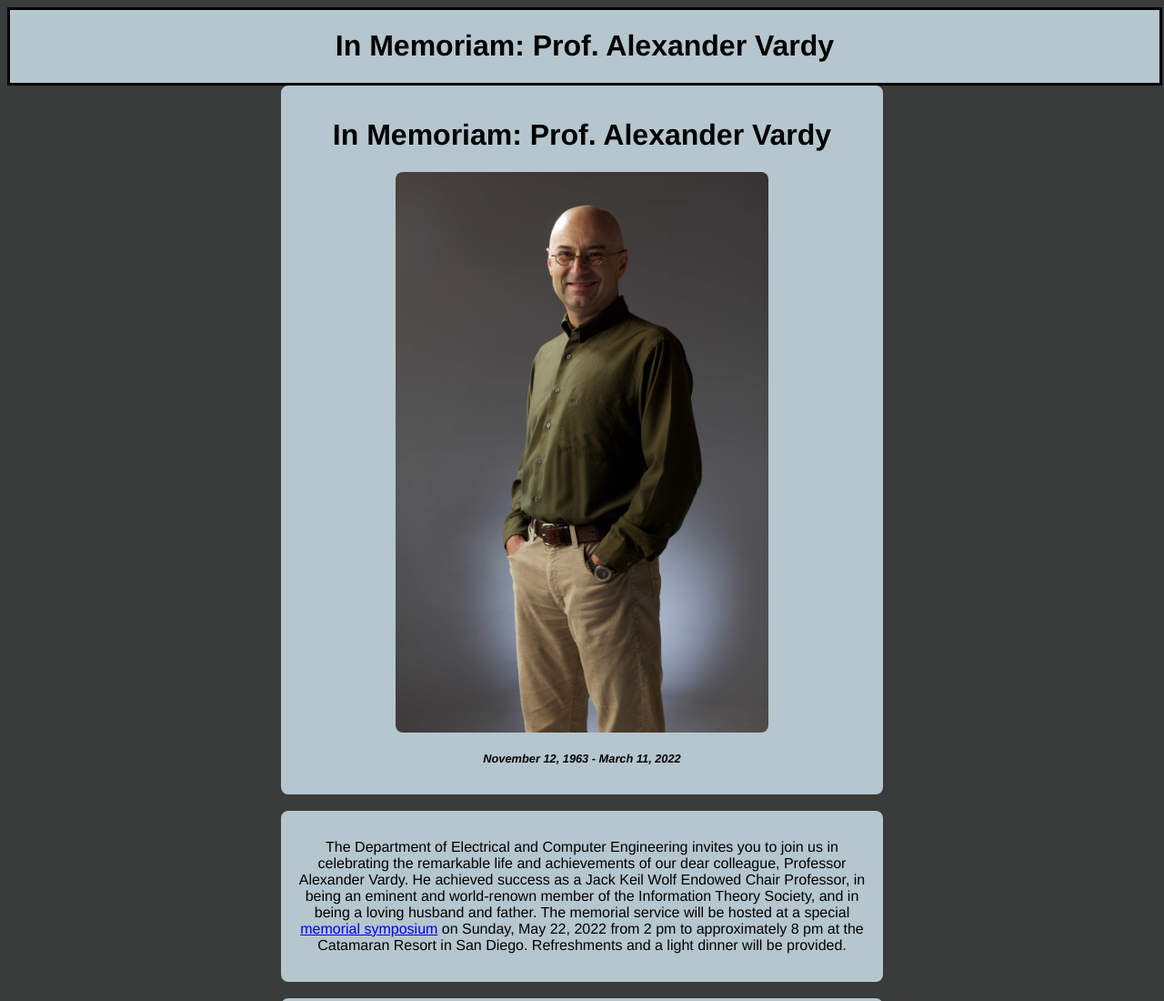
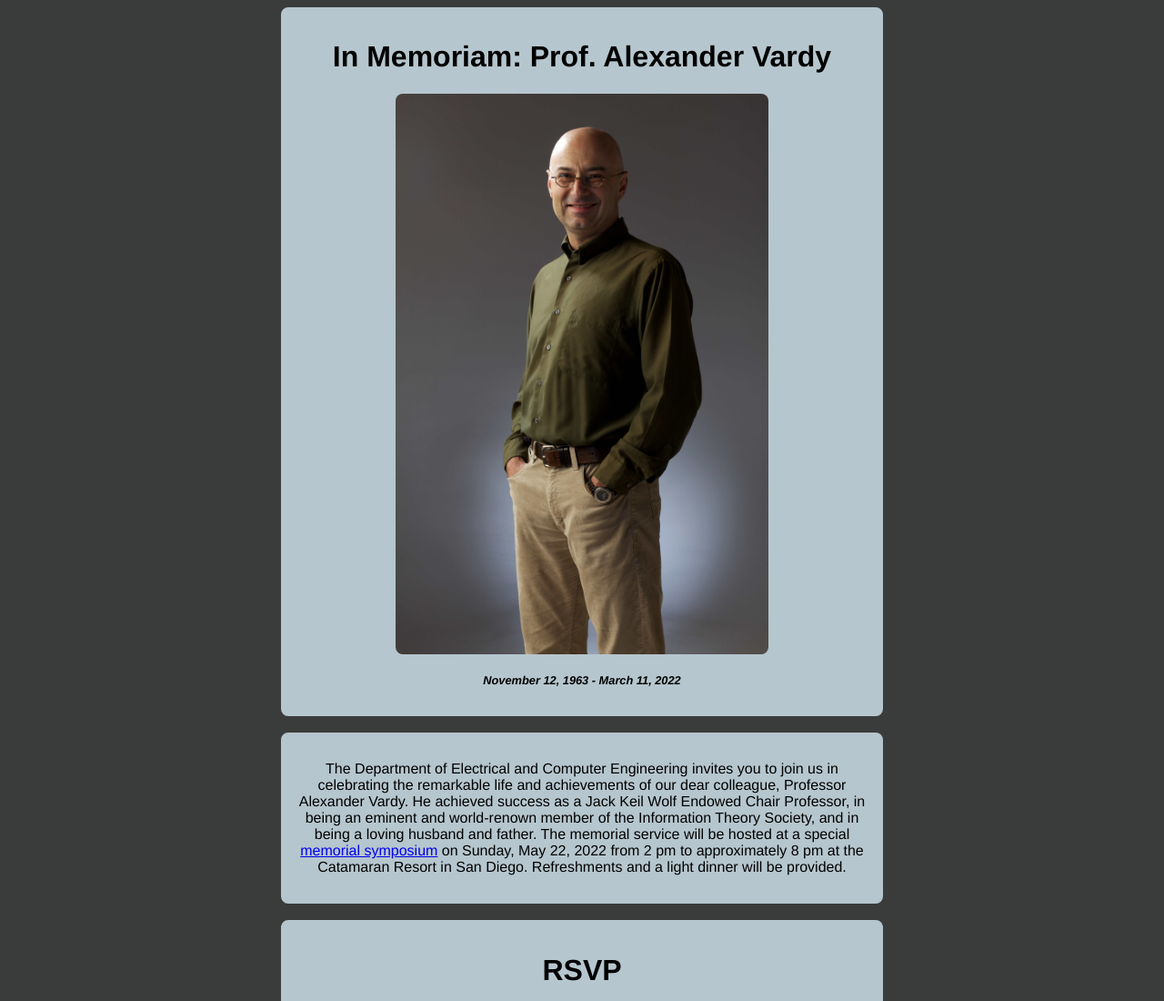
Before and after one commit to zavalco/memorialwebsite, a plain HTML site: page index.html in a window 1280 px wide. Shown: the top 1100 px of the page at 91% size. Drawn offline with Linux system fonts and the light colour scheme.

Commit message:
fixed save

```diff
--- a/index.html
+++ b/index.html
@@ -53,17 +53,9 @@
       .caption {
         font-size: 80%;
       }
-      .newHeader{
-        width: 100%;
-        border-style: solid;
-        background-color: rgba(182, 198, 206);
     </style>
   </head>
   <body>
-
-<div class="newHeader">
-  <h1 class="header p1 center">In Memoriam: Prof. Alexander Vardy</h1>
-</div>
 
 
 <div class="top Header center p1">
```
